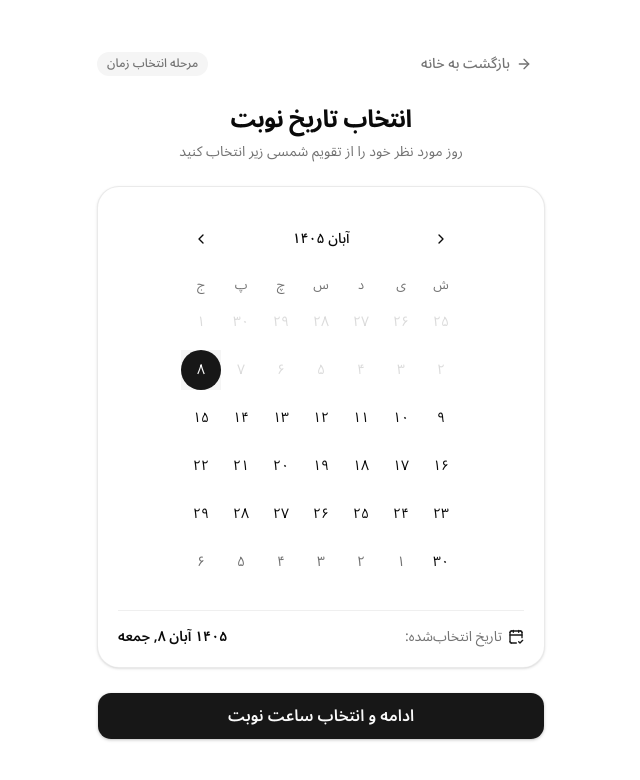
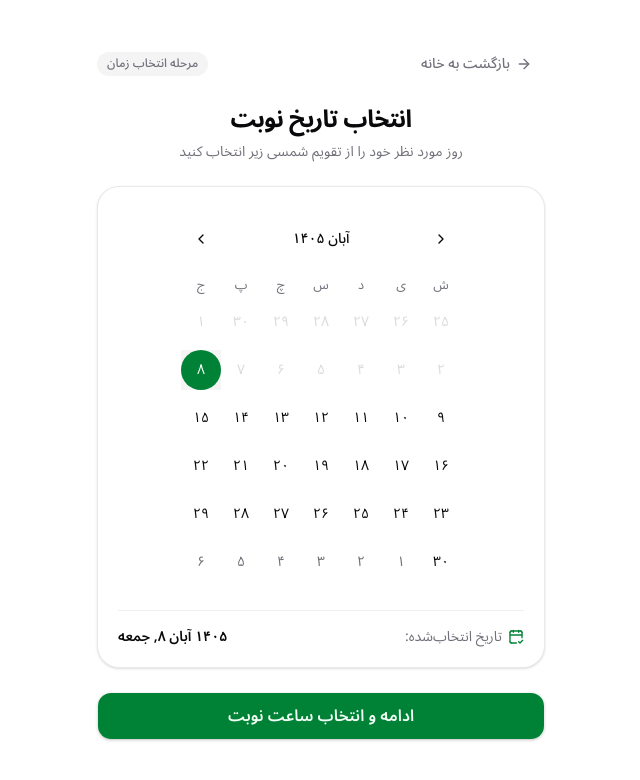
Before and after one commit to Moeinsiami/booking, a Next.js app in the folder frontend/reservation/: page /reservation in a window 1280 px wide. Shown: the top 780 px of the page, without its empty margins (350-990 px from the left). Built offline with nearby package versions, Linux system fonts and the light colour scheme.

Commit message:
change theme

```diff
--- a/frontend/reservation/app/globals.css
+++ b/frontend/reservation/app/globals.css
@@ -50,71 +50,71 @@
 
 :root {
   --background: oklch(1 0 0);
-  --foreground: oklch(0.145 0 0);
+  --foreground: oklch(0.141 0.005 285.823);
   --card: oklch(1 0 0);
-  --card-foreground: oklch(0.145 0 0);
+  --card-foreground: oklch(0.141 0.005 285.823);
   --popover: oklch(1 0 0);
-  --popover-foreground: oklch(0.145 0 0);
-  --primary: oklch(0.205 0 0);
-  --primary-foreground: oklch(0.985 0 0);
-  --secondary: oklch(0.97 0 0);
-  --secondary-foreground: oklch(0.205 0 0);
-  --muted: oklch(0.97 0 0);
-  --muted-foreground: oklch(0.556 0 0);
-  --accent: oklch(0.97 0 0);
-  --accent-foreground: oklch(0.205 0 0);
+  --popover-foreground: oklch(0.141 0.005 285.823);
+  --primary: oklch(0.527 0.154 150.069);
+  --primary-foreground: oklch(0.982 0.018 155.826);
+  --secondary: oklch(0.967 0.001 286.375);
+  --secondary-foreground: oklch(0.21 0.006 285.885);
+  --muted: oklch(0.967 0.001 286.375);
+  --muted-foreground: oklch(0.552 0.016 285.938);
+  --accent: oklch(0.967 0.001 286.375);
+  --accent-foreground: oklch(0.21 0.006 285.885);
   --destructive: oklch(0.577 0.245 27.325);
-  --border: oklch(0.922 0 0);
-  --input: oklch(0.922 0 0);
-  --ring: oklch(0.708 0 0);
-  --chart-1: oklch(0.87 0 0);
-  --chart-2: oklch(0.556 0 0);
-  --chart-3: oklch(0.439 0 0);
-  --chart-4: oklch(0.371 0 0);
-  --chart-5: oklch(0.269 0 0);
+  --border: oklch(0.92 0.004 286.32);
+  --input: oklch(0.92 0.004 286.32);
+  --ring: oklch(0.705 0.015 286.067);
+  --chart-1: oklch(0.871 0.006 286.286);
+  --chart-2: oklch(0.552 0.016 285.938);
+  --chart-3: oklch(0.442 0.017 285.786);
+  --chart-4: oklch(0.37 0.013 285.805);
+  --chart-5: oklch(0.274 0.006 286.033);
   --radius: 0.625rem;
   --sidebar: oklch(0.985 0 0);
-  --sidebar-foreground: oklch(0.145 0 0);
-  --sidebar-primary: oklch(0.205 0 0);
-  --sidebar-primary-foreground: oklch(0.985 0 0);
-  --sidebar-accent: oklch(0.97 0 0);
-  --sidebar-accent-foreground: oklch(0.205 0 0);
-  --sidebar-border: oklch(0.922 0 0);
-  --sidebar-ring: oklch(0.708 0 0);
+  --sidebar-foreground: oklch(0.141 0.005 285.823);
+  --sidebar-primary: oklch(0.627 0.194 149.214);
+  --sidebar-primary-foreground: oklch(0.982 0.018 155.826);
+  --sidebar-accent: oklch(0.967 0.001 286.375);
+  --sidebar-accent-foreground: oklch(0.21 0.006 285.885);
+  --sidebar-border: oklch(0.92 0.004 286.32);
+  --sidebar-ring: oklch(0.705 0.015 286.067);
 }
 
 .dark {
-  --background: oklch(0.145 0 0);
+  --background: oklch(0.141 0.005 285.823);
   --foreground: oklch(0.985 0 0);
-  --card: oklch(0.205 0 0);
+  --card: oklch(0.21 0.006 285.885);
   --card-foreground: oklch(0.985 0 0);
-  --popover: oklch(0.205 0 0);
+  --popover: oklch(0.21 0.006 285.885);
   --popover-foreground: oklch(0.985 0 0);
-  --primary: oklch(0.922 0 0);
-  --primary-foreground: oklch(0.205 0 0);
-  --secondary: oklch(0.269 0 0);
+  --primary: oklch(0.448 0.119 151.328);
+  --primary-foreground: oklch(0.982 0.018 155.826);
+  --secondary: oklch(0.274 0.006 286.033);
   --secondary-foreground: oklch(0.985 0 0);
-  --muted: oklch(0.269 0 0);
-  --muted-foreground: oklch(0.708 0 0);
-  --accent: oklch(0.269 0 0);
+  --muted: oklch(0.274 0.006 286.033);
+  --muted-foreground: oklch(0.705 0.015 286.067);
+  --accent: oklch(0.274 0.006 286.033);
   --accent-foreground: oklch(0.985 0 0);
   --destructive: oklch(0.704 0.191 22.216);
   --border: oklch(1 0 0 / 10%);
   --input: oklch(1 0 0 / 15%);
-  --ring: oklch(0.556 0 0);
-  --chart-1: oklch(0.87 0 0);
-  --chart-2: oklch(0.556 0 0);
-  --chart-3: oklch(0.439 0 0);
-  --chart-4: oklch(0.371 0 0);
-  --chart-5: oklch(0.269 0 0);
-  --sidebar: oklch(0.205 0 0);
+  --ring: oklch(0.552 0.016 285.938);
+  --chart-1: oklch(0.871 0.006 286.286);
+  --chart-2: oklch(0.552 0.016 285.938);
+  --chart-3: oklch(0.442 0.017 285.786);
+  --chart-4: oklch(0.37 0.013 285.805);
+  --chart-5: oklch(0.274 0.006 286.033);
+  --sidebar: oklch(0.21 0.006 285.885);
   --sidebar-foreground: oklch(0.985 0 0);
-  --sidebar-primary: oklch(0.488 0.243 264.376);
-  --sidebar-primary-foreground: oklch(0.985 0 0);
-  --sidebar-accent: oklch(0.269 0 0);
+  --sidebar-primary: oklch(0.723 0.219 149.579);
+  --sidebar-primary-foreground: oklch(0.982 0.018 155.826);
+  --sidebar-accent: oklch(0.274 0.006 286.033);
   --sidebar-accent-foreground: oklch(0.985 0 0);
   --sidebar-border: oklch(1 0 0 / 10%);
-  --sidebar-ring: oklch(0.556 0 0);
+  --sidebar-ring: oklch(0.552 0.016 285.938);
 }
 
 @layer base {
```
